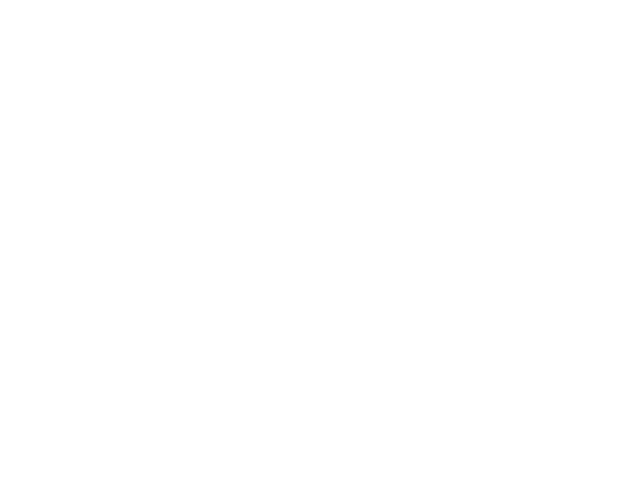
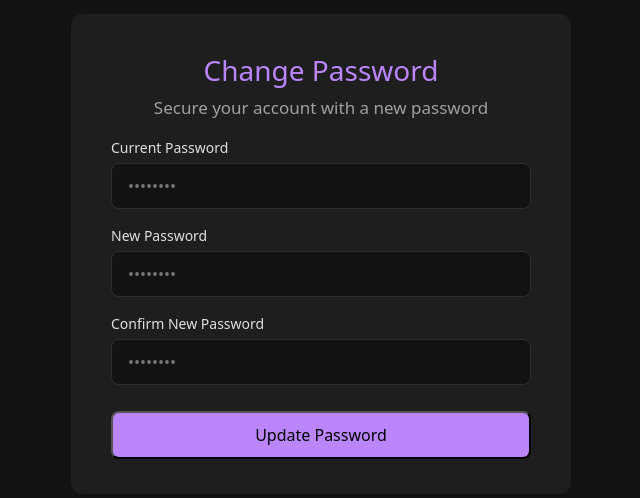
Before and after one commit to kirtan-bhavsar/Todo2.0, a React (Vite) app in the folder client/: page /change-password in a window 1280 px wide. Before the commit this address had no page. Shown: the part 174-672 px from the top of the page, without its empty margins (319-959 px from the left). Built offline with nearby package versions, Linux system fonts and the light colour scheme.

Commit message:
added_ChangePassword.jsx_implementedFrontEndOfChangePassword_Dt:29072025

```diff
--- a/client/Components/SignupForm.jsx
+++ b/client/Components/SignupForm.jsx
@@ -16,8 +16,6 @@ const SignupForm = () => {
 
   const getPassword = (e) => {
     let enteredConfirmPassword = e.target.value;
-
-    // enteredConfirmPassword = enteredConfirmPassword.trim();
 
     console.log(enteredConfirmPassword + " enteredConfirmPassword");
 
--- a/client/Components/TodoHeading.jsx
+++ b/client/Components/TodoHeading.jsx
@@ -8,18 +8,26 @@
     import { useState } from "react";
     import { FaMoon,FaLock } from "react-icons/fa";
     import {HiSun} from 'react-icons/hi';
+import ChangePassword from "../Pages/ChangePassword";
 
     const TodoHeading = ({ user, isLightTheme, toggleTheme }) => {
 
     const [displayDropdown,setDisplayDropdown] = useState(false);
 
     const apiUrl = import.meta.env.VITE_API_URL;
+// import ChangePassword from './../Pages/ChangePassword';
 
     const navigate = useNavigate();
 
     //   const showDropdown = () => {
     //     setDisplayDropdown(!displayDropdown);
     //   }
+
+    const changePassword = (e) => {
+
+        navigate('/change-password');
+
+    }
 
     const logout = async () => {
         try {
@@ -65,7 +73,7 @@
                 <FontAwesomeIcon
             icon={faArrowRightFromBracket}></FontAwesomeIcon>
                 </button>
-                <button className="dropdown-list-item">Change Password
+                <button onClick={(e) => changePassword(e)} className="dropdown-list-item">Change Password
                 <FaLock></FaLock>
                 </button>
             </div>
--- /dev/null
+++ b/client/Pages/ChangePassword.jsx
@@ -0,0 +1,153 @@
+import React, { useEffect } from 'react';
+import { Link } from 'react-router-dom';
+import { useState } from 'react';
+import {successNotification,errorNotification} from '../Utils/Notifications.js';
+import { useNavigate } from 'react-router-dom';
+import axios from 'axios';
+// import { useEffect } from 'react';
+// import { useEffect } from 'react';
+
+const ChangePassword = () => {
+
+
+  const apiUrl = import.meta.env.VITE_API_URL;
+  const navigate = useNavigate();
+    const [formData,setFormData] = useState({
+        currentPassword:"",
+        newPassword:"",
+        confirmPassword:"",
+    });
+
+    const [passwordMatches,isPasswordMatches] = useState(false);
+
+    // console.log(formData);
+
+    const onChange = (e) => {
+        setFormData({...formData,[e.target.name]:e.target.value});
+    }
+
+    const matchPassword = (e) => {
+
+        const confirmNewPassword = e.target.value;
+        // console.log(confirmNewPassword);
+        // console.log(formData.newPassword);
+
+        if(confirmNewPassword === formData.newPassword){
+            isPasswordMatches(true);
+            // console.log(passwordMatches);
+        } else{
+            isPasswordMatches(false);
+        }
+
+    }
+
+    const changePassword = async(e) => {
+
+        e.preventDefault();
+
+        try {
+
+            if(!passwordMatches){
+                errorNotification("Passwords do not match");
+            }
+            // console.log(apiUrl);
+            console.log(formData);
+            console.log("formData");
+            await axios.post(`${apiUrl}/api/v1/user/change-password`,formData,{withCredentials:true});
+            successNotification("Password Updated successfully");
+            return navigate('/login');
+
+        } catch (error) {
+
+            console.log(error);
+
+            return errorNotification(error?.response?.data?.message);
+
+        }
+
+    }
+
+    useEffect(() => {
+
+    },[passwordMatches]);
+
+  return (
+    // <div className="change-password-container">
+    //     <h1>Change Password</h1>
+    //     <form action="">
+
+    //     </form>
+    // </div>
+    <div className="ChangePasswordContainer">
+    <div className="ChangePassword">
+      <h3 className="ChangePasswordHeading">Change Password</h3>
+      <p className="ChangePasswordParagraph">
+        Secure your account with a new password
+      </p>
+      <form onSubmit={(e) => changePassword(e)}>
+        {/* <div className="InputGroup">
+          <label htmlFor="">Username</label>
+          <input
+            type="password"
+            onChange={(e) => onChange(e)}
+            name="name"
+            placeholder="coolmate_16"
+          ></input>
+        </div> */}
+        {/* <div className="InputGroup">
+          <label htmlFor="">Email</label>
+          <input
+            required
+            type="text"
+            onChange={(e) => onChange(e)}
+            name="email"
+            placeholder="you@example.com"
+          ></input>
+        </div> */}
+        <div className="InputGroup">
+          <label htmlFor="">Current Password</label>
+          <input
+            required
+            type="password"
+            onChange={(e) => onChange(e)}
+            name="currentPassword"
+            placeholder="••••••••"
+          ></input>
+        </div>
+        <div className="InputGroup">
+          <label htmlFor="">New Password</label>
+          <input
+            type="password"
+            name="newPassword"
+            // className={
+            //   passwordMatches ? "successIndication" : "failureIndication"
+            // }
+            required
+            onChange={(e) => onChange(e)}
+            placeholder="••••••••"
+          ></input>
+        </div>
+        <div className="InputGroup">
+          <label htmlFor="">Confirm New Password</label>
+          <input
+            type="password"
+            name="confirmPassword"
+            className={
+              passwordMatches ? "successIndication" : "failureIndication"
+            }
+            required
+            onChange={(e) => {
+                onChange(e);
+                matchPassword(e);
+            }}
+            placeholder="••••••••"
+          ></input>
+        </div>
+        <button type="submit">Update Password</button>
+      </form>
+    </div>
+    </div>
+  )
+}
+
+export default ChangePassword
--- a/client/src/App.jsx
+++ b/client/src/App.jsx
@@ -12,6 +12,7 @@ import Signup from "../Pages/Signup.jsx";
 import {BrowserRouter as Router, Route, Routes} from 'react-router-dom';
 import { ToastContainer } from "react-toastify";
 import 'react-toastify/dist/ReactToastify.css';
+import ChangePassword from "../Pages/ChangePassword.jsx";
 
 // demo comment to check if the commit is made to Todo2.0
 // first commit of V3
@@ -36,6 +37,7 @@ const App = () => {
       <Route path="/login" element={<Login/>}></Route>
       <Route path="/signup" element={<Signup/>}></Route>
       <Route path="/home" element={<Home/>}></Route>
+      <Route path="/change-password" element={<ChangePassword/>}></Route>
       </Routes>
       </Router>
       <ToastContainer></ToastContainer>
--- a/client/src/index.css
+++ b/client/src/index.css
@@ -659,3 +659,114 @@ input::-webkit-credentials-auto-fill-button {
 }
 
 /* Signup Styling ends (SignupForm.jsx) */
+
+/* Change Password Styling starts */
+
+.ChangePasswordContainer {
+  /* background-color: red; */
+  background-color: var(--bg-primary-color);
+  min-height: 100vh;
+  display: flex;
+  align-items: center;
+  justify-content: center;
+}
+
+.ChangePassword {
+  height: 480px;
+  width: 500px;
+  background-color: var(--bg-secondary-color);
+  margin-top: 55px;
+  border-radius: 12px;
+  padding: 2.5rem;
+}
+
+.ChangePasswordHeading {
+  color: var(--app-primary-color);
+  text-align: center;
+}
+
+.ChangePasswordParagraph {
+  color: var(--text-secondary-color);
+  text-align: center;
+  font-size: 17px;
+  margin-bottom: 16px;
+}
+
+.ChangePassword form {
+  display: flex;
+  flex-direction: column;
+  gap: 16px;
+}
+
+.ChangePassword label {
+  color: var(--text-primary-color);
+}
+
+.ChangePassword form input {
+  background-color: var(--bg-primary-color);
+  padding: 10px 16px;
+  border-radius: 8px;
+  color: var(--text-primary-color);
+  border: 1px solid #2d2d2d;
+}
+
+.ChangePassword form button {
+  margin-top: 10px;
+  background-color: var(--app-primary-color);
+  border-radius: 8px;
+  padding: 10px 16px;
+  transition: 0.3s;
+  color: var(--add-button);
+}
+
+.ChangePassword form button:hover {
+  color: var(--app-secondary-color);
+}
+
+.ChangePassword .footer {
+  margin-top: 15px;
+}
+
+.ChangePassword .footer span .LoginLink {
+  text-decoration: none;
+  color: var(--app-primary-color);
+  transition: 0.3s;
+}
+
+.ChangePassword .footer span .LoginLink:hover {
+  color: var(--app-secondary-color);
+}
+
+.ChangePassword .InputGroup input:active,
+.ChangePassword .InputGroup input:focus {
+  border: 1px var(--app-secondary-color) solid;
+}
+
+input::-webkit-contacts-auto-fill-button,
+input::-webkit-credentials-auto-fill-button {
+  visibility: hidden;
+  display: none !important;
+  pointer-events: none;
+  position: absolute;
+  right: 0;
+}
+
+.ChangePassword .InputGroup input:-webkit-autofill,
+.ChangePassword .InputGroup input:-webkit-autofill:hover,
+.ChangePassword .InputGroup input:-webkit-autofill:focus,
+.ChangePassword .InputGroup input:-webkit-autofill:active {
+  -webkit-box-shadow: 0 0 0 30px var(--bg-primary-color) inset !important;
+  -webkit-text-fill-color: var(--text-primary-color) !important;
+  caret-color: var(--text-primary-color);
+  border: 1px solid var(--app-primary-color) !important;
+}
+
+.ChangePassword .InputGroup .failureIndication:focus {
+  border: 1px solid var(--status-failure-indication);
+}
+
+.ChangePassword .InputGroup .successIndication:focus {
+  border: 1px solid var(--status-success-indication);
+}
+
+/* Change Password Styling ends */
```
Also changed, not shown: 1 other file (tests, documents, lock files or other folders).
